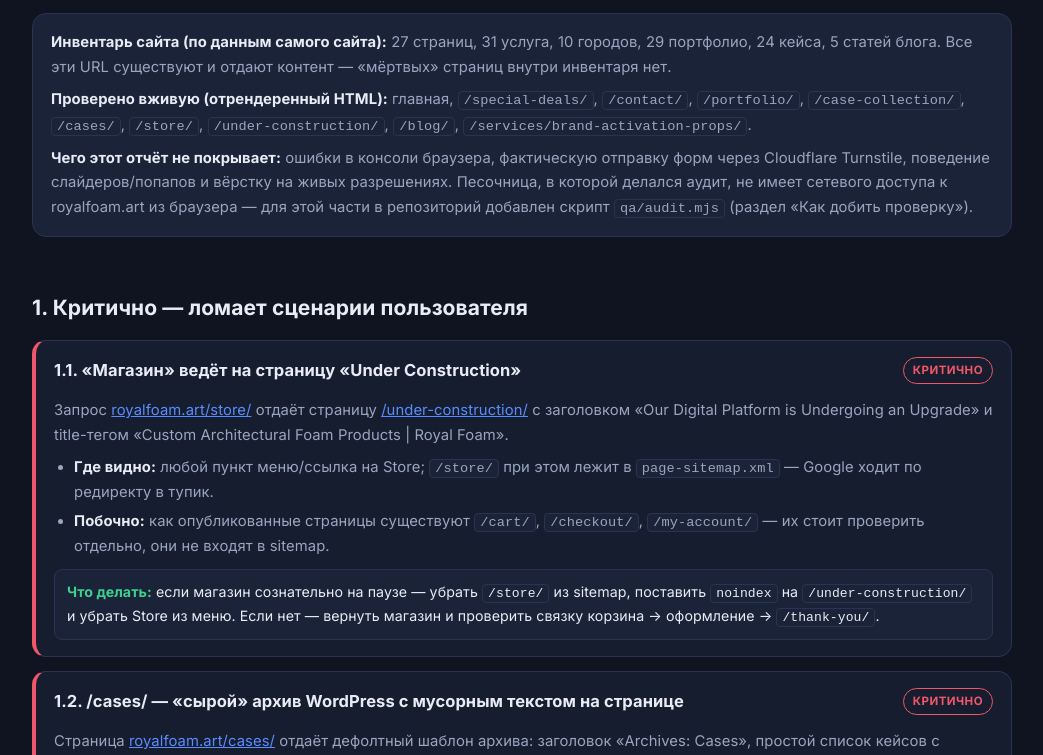
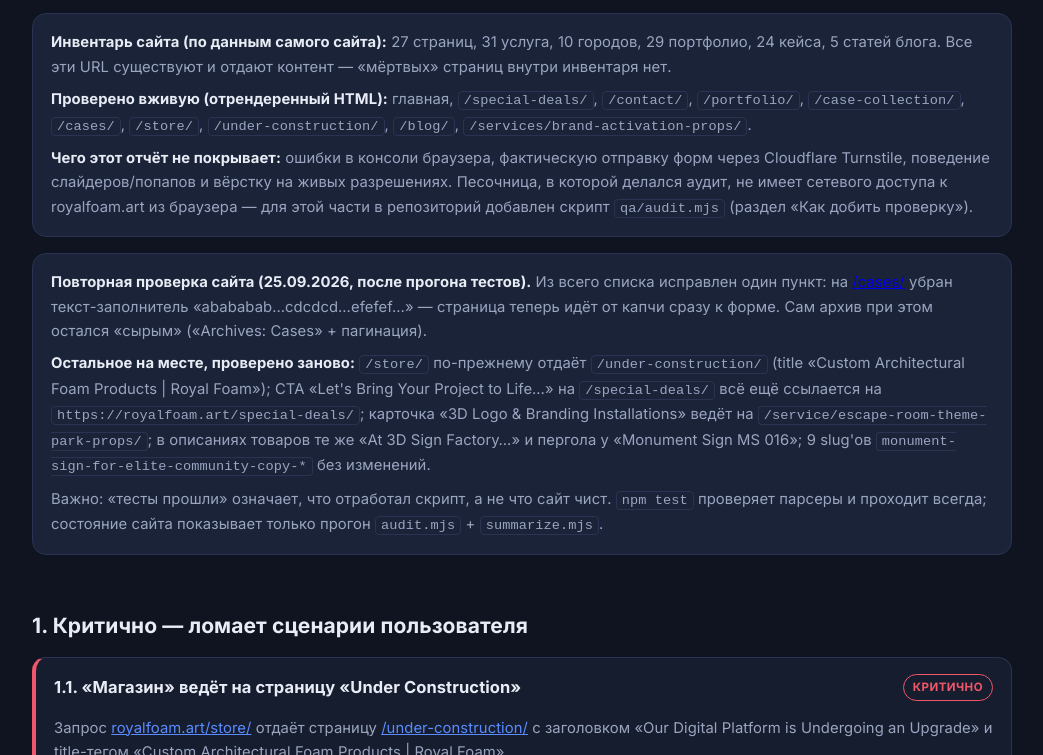
Before and after one commit to dmytro-arch/RF, a plain HTML site: page qa.html in a window 1280 px wide. Shown: the part 508-1263 px from the top of the page, without its empty margins (118-1161 px from the left). Drawn offline with Linux system fonts and the light colour scheme.

Commit message:
qa: повторная проверка сайта — что исправлено, что осталось
Co-authored-by: arena-agent <297053741+arena-agent@users.noreply.github.com>

```diff
--- a/qa.html
+++ b/qa.html
@@ -173,6 +173,19 @@
     <p><b>Чего этот отчёт не покрывает:</b> ошибки в консоли браузера, фактическую отправку форм через Cloudflare Turnstile,
     поведение слайдеров/попапов и вёрстку на живых разрешениях. Песочница, в которой делался аудит, не имеет сетевого доступа
     к royalfoam.art из браузера — для этой части в репозиторий добавлен скрипт <code>qa/audit.mjs</code> (раздел «Как добить проверку»).</p>
+  </div>
+
+  <div class="callout">
+    <p><b>Повторная проверка сайта (25.09.2026, после прогона тестов).</b> Из всего списка исправлен один пункт:
+    на <a href="https://royalfoam.art/cases/">/cases/</a> убран текст-заполнитель «abababab…cdcdcd…efefef…» —
+    страница теперь идёт от капчи сразу к форме. Сам архив при этом остался «сырым» («Archives: Cases» + пагинация).</p>
+    <p><b>Остальное на месте, проверено заново:</b> <code>/store/</code> по-прежнему отдаёт <code>/under-construction/</code>
+    (title «Custom Architectural Foam Products | Royal Foam»); CTA «Let's Bring Your Project to Life…» на <code>/special-deals/</code>
+    всё ещё ссылается на <code>https://royalfoam.art/special-deals/</code>; карточка «3D Logo &amp; Branding Installations» ведёт на
+    <code>/service/escape-room-theme-park-props/</code>; в описаниях товаров те же «At 3D Sign Factory…» и пергола у
+    «Monument Sign MS 016»; 9 slug'ов <code>monument-sign-for-elite-community-copy-*</code> без изменений.</p>
+    <p>Важно: «тесты прошли» означает, что отработал скрипт, а не что сайт чист. <code>npm test</code> проверяет парсеры
+    и проходит всегда; состояние сайта показывает только прогон <code>audit.mjs</code> + <code>summarize.mjs</code>.</p>
   </div>
 
   <h2 class="sec">1. Критично — ломает сценарии пользователя</h2>
```
